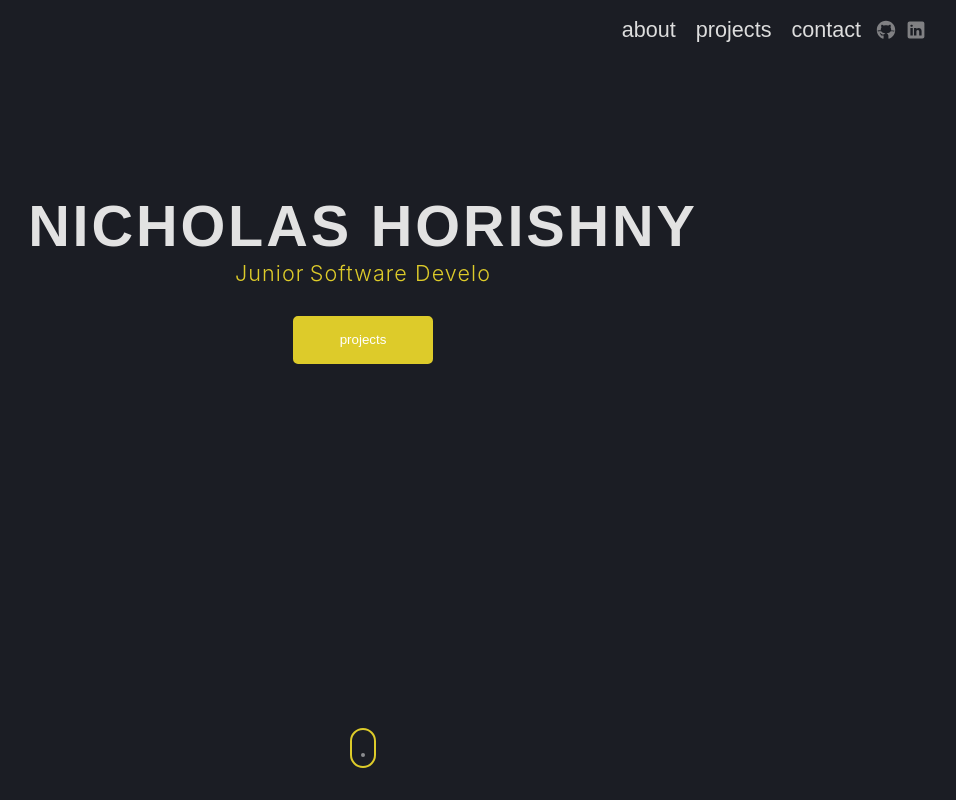
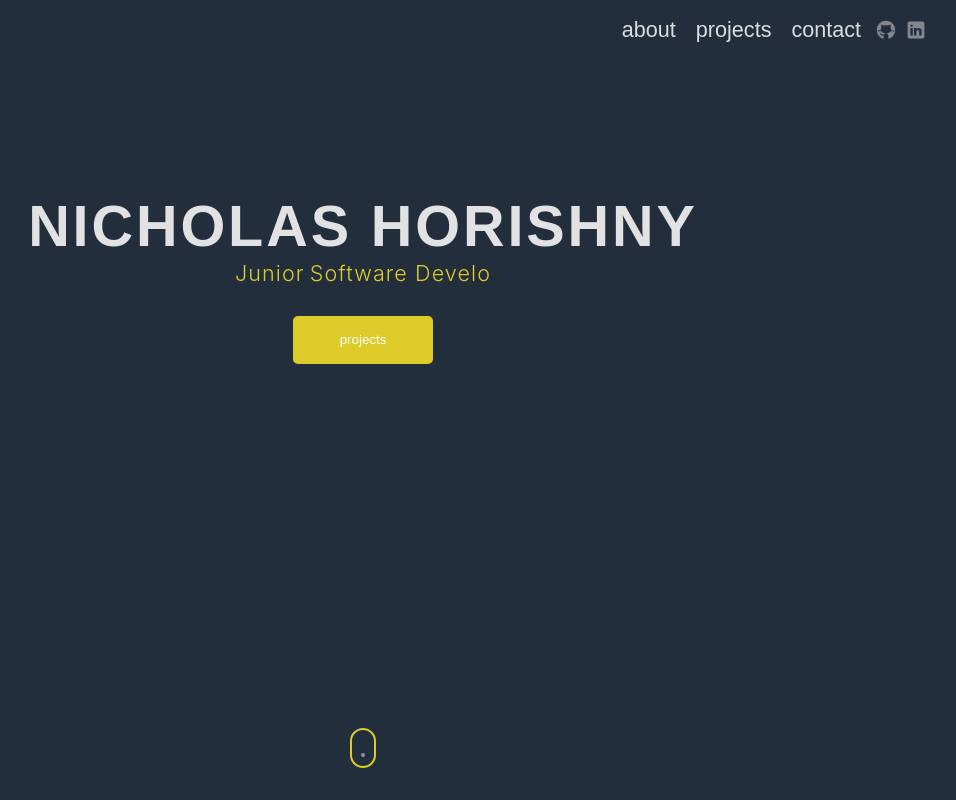
Before and after one commit to n335h/nmjhPortfolio, a React (Create React App) app: page / in a window 1280 px wide. Shown: the whole page, without its empty margins (277-1233 px from the left). Built offline with nearby package versions, Linux system fonts and the light colour scheme.

Commit message:
did not like color change

```diff
--- a/src/index.css
+++ b/src/index.css
@@ -4,7 +4,7 @@
   /* Global Colours */
 
   --main-color: #ddcb2a;
-  --secondary-color: #1b1d24;;
+  --secondary-color: #232e3d;;
   --background-color: #c7c7c7;
   --text-color: #222222;
   --test-main: #ddcb2a;
```
